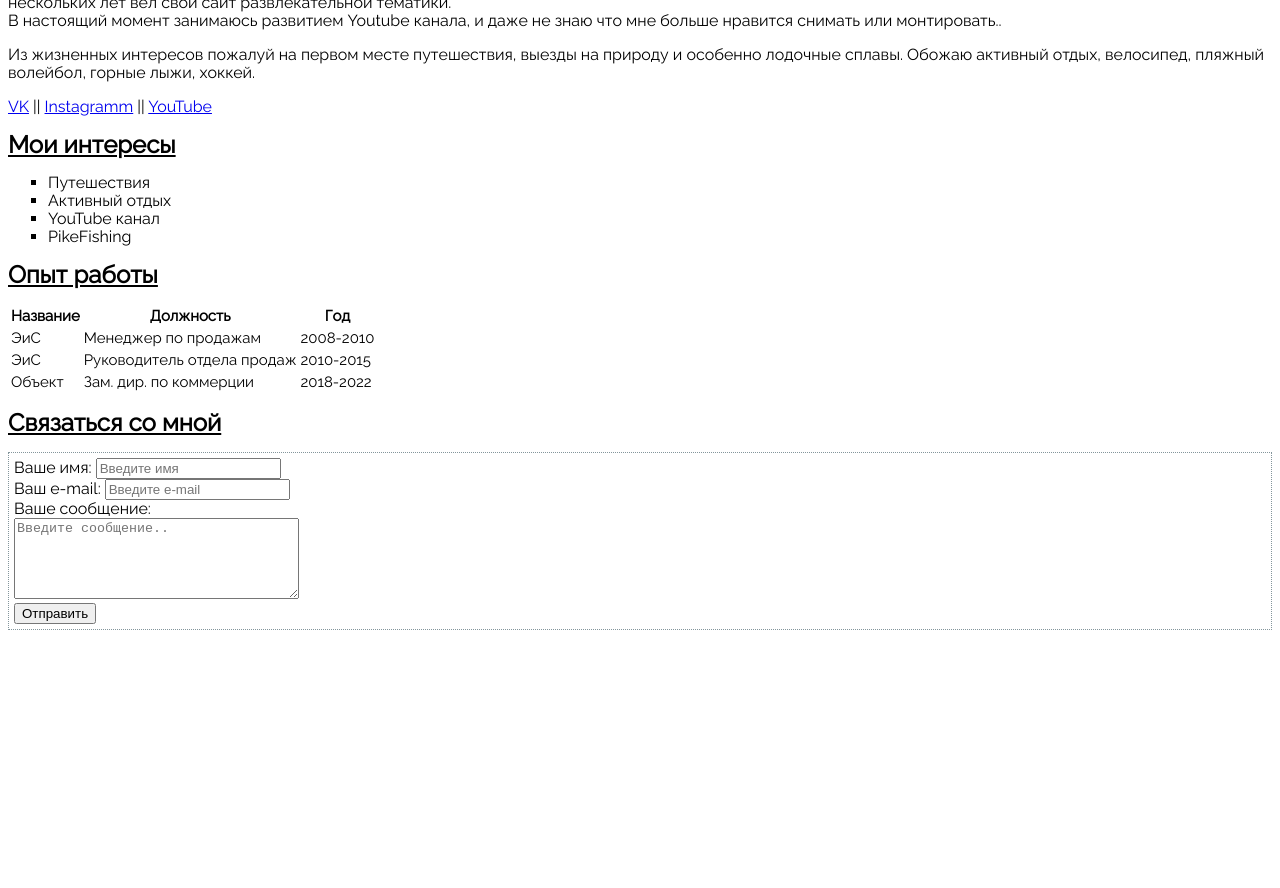
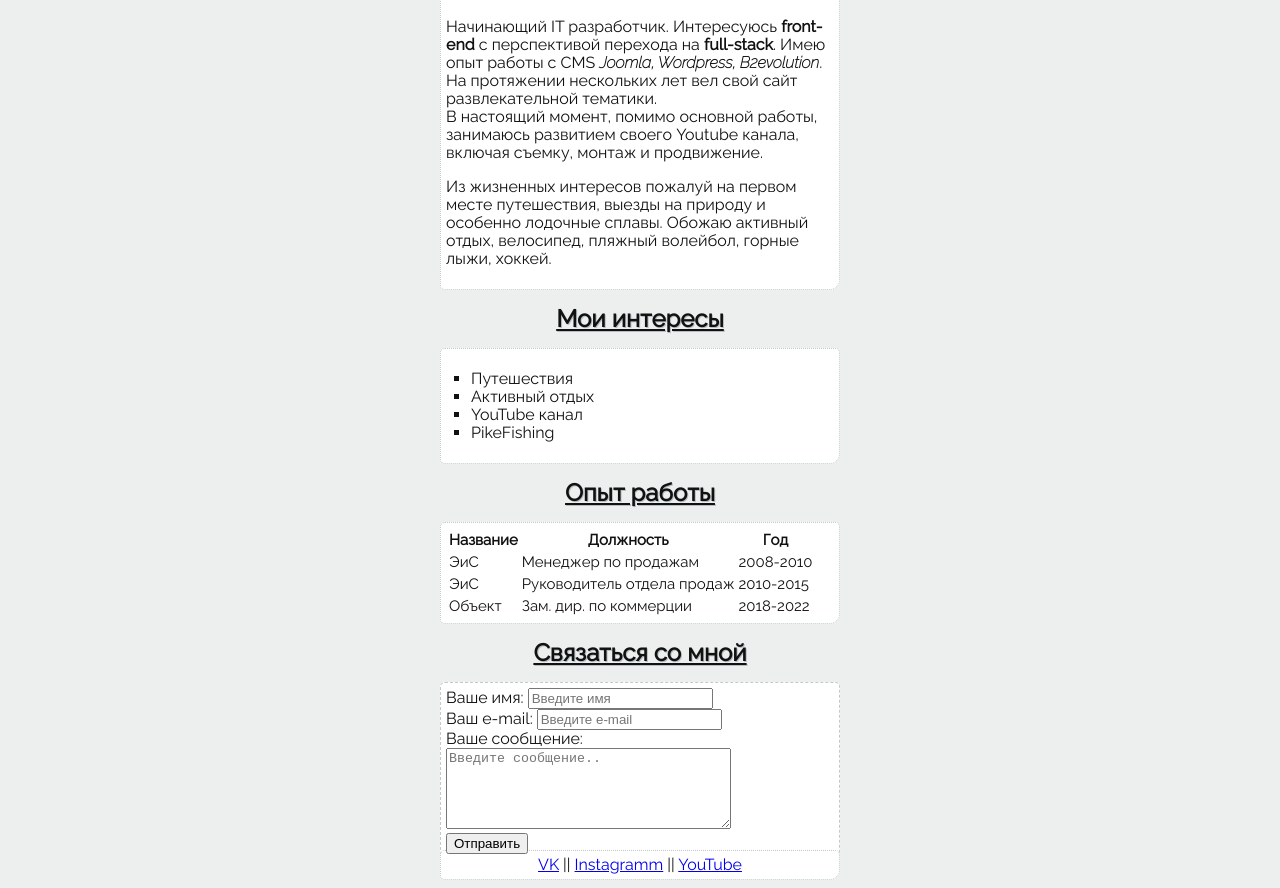
Before and after one commit to Aleksey-136/Resume, a plain HTML site: page index.html in a window 1280 px wide. Shown: the part 301-1189 px from the top of the page. Before the commit the page ends 939 px from the top, so only its background shows below. Drawn offline with Linux system fonts and the light colour scheme.

Commit message:
Add files via upload

```diff
--- a/index.html
+++ b/index.html
@@ -10,6 +10,7 @@
     <title>Визитка | Алексей Михайлов</title>
 </head>
 <body>
+    <div class="container">
 
 <!-- Аватарка ФИО и короткое описание -->
     <div class="ava">
@@ -17,17 +18,13 @@
     </div>
 <h1>Алексей Михайлов</h1>
     <div class="card desc">
-        <p>Начинающий IT разработчик. Интересуюсь <strong>front-end</strong> с перспективой перехода на <strong>full-stack</strong>. Имею опыт работы с CMS <em>Joomla, Wordpress, B2evolution</em>.
-           На протяжении нескольких лет вел свой сайт развлекательной тематики.<br>В настоящий момент занимаюсь развитием Youtube канала, и даже не знаю что мне больше нравится снимать или монтировать..</p>
+        <p>Начинающий IT разработчик. Интересуюсь <strong>front-end</strong> с перспективой перехода на <strong>full-stack</strong>. Имею опыт работы с CMS <em><strong>Joomla, Wordpress, B2evolution</strong></em>.
+           На протяжении нескольких лет вел свой сайт развлекательной тематики.<br>В настоящий момент, помимо основной работы, занимаюсь развитием своего Youtube канала, включая съемку, монтаж и продвижение.</p>
         <p>Из жизненных интересов пожалуй на первом месте путешествия, выезды на природу и особенно лодочные сплавы. Обожаю активный отдых, велосипед, пляжный волейбол, горные лыжи, хоккей.</p>
     </div>
-    <div class="card sn">
-        <a href="https://vk.com/mr_a.mikhailov" target="_blank">VK</a> ||
-        <a href="https://instagram.com/_lifespin_" target="_blank">Instagramm</a> ||
-        <a href="https://www.youtube.com/c/lifespin" target="_blank">YouTube</a>
-    </div>
+
 <h2>Мои интересы</h2>
-    <div class="int1">
+    <div class="card int1">
         <ul>
             <li>Путешествия</li>
             <li>Активный отдых</li>
@@ -89,5 +86,13 @@
          </div>
     </div>
 </form>
+
+<!-- Ссылки на соцсети -->
+<div class="card sn">
+    <a href="https://vk.com/mr_a.mikhailov" target="_blank">VK</a> ||
+    <a href="https://instagram.com/_lifespin_" target="_blank">Instagramm</a> ||
+    <a href="https://www.youtube.com/c/lifespin" target="_blank">YouTube</a>
+</div>
+    </div>
 </body>
 </html>
--- a/style.css
+++ b/style.css
@@ -5,27 +5,63 @@ body {
     font-size: 16px;
     line-height: 18px;
     font-weight: 400;
+    color: #111111;
+    background-color: rgb(237, 238, 238);
+}
+/* Стиль контейнера */
+
+.container {
+    max-width: 400px;
+    margin: 0px auto;
 }
 
 /* Стили заголовков */
 .ava {
     text-align: center;
+    padding: 10px;
+    background-color: #fff;
+    border-color: #fff;
+}
+.ava img {
+    box-shadow: 4px 4px 14px rgba(0, 0, 0, 0.25);
 }
 h1 {
-    text-shadow: 1px 1px rgb(131, 149, 155); text-align: center;
+    text-shadow: 2px 1px rgb(180, 191, 194); text-align: center;
 }
 h2 {
     text-decoration: underline;
+    text-shadow: 1px 1px rgb(180, 191, 194); text-align: center;
+}
+
+/* Общий стиль блоков */
+.card {
+    padding: 5px;
+    background-color: #fff;
+    border: 1px dotted rgb(191, 202, 206);
+    border-radius: 5px;
 }
 
 /* Стили в описании */
+.desc {
+    border-end-end-radius: 10px;
+}
 .int1 li {
     list-style: square;
+    margin-left: -15px;
+}
+.int1 {
+    border-end-end-radius: 10px;
 }
 .table1 {
     font-size: 15px;
+    border-end-end-radius: 10px;
 }
 .fb {
-    border: 1px dotted rgb(131, 149, 155);
     padding: 5px;
+    border-style: dashed;
 }
+.sn {
+    text-align: center;
+    border-end-end-radius: 10px;
+    margin-top: -10px;
+}
```
Also changed, not shown: ava.jpg. Lines whose indentation alone changed are shown as unchanged.
